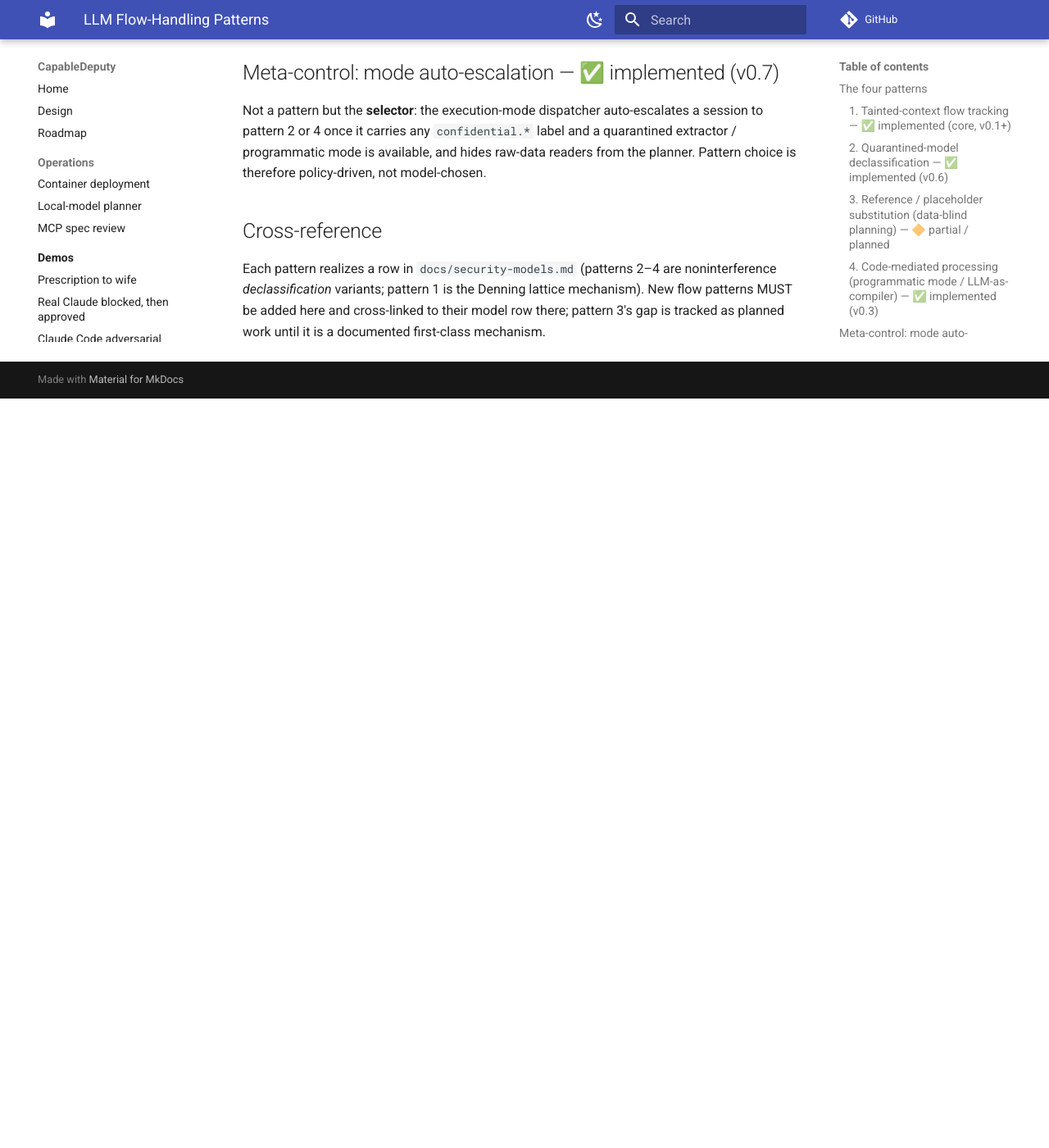
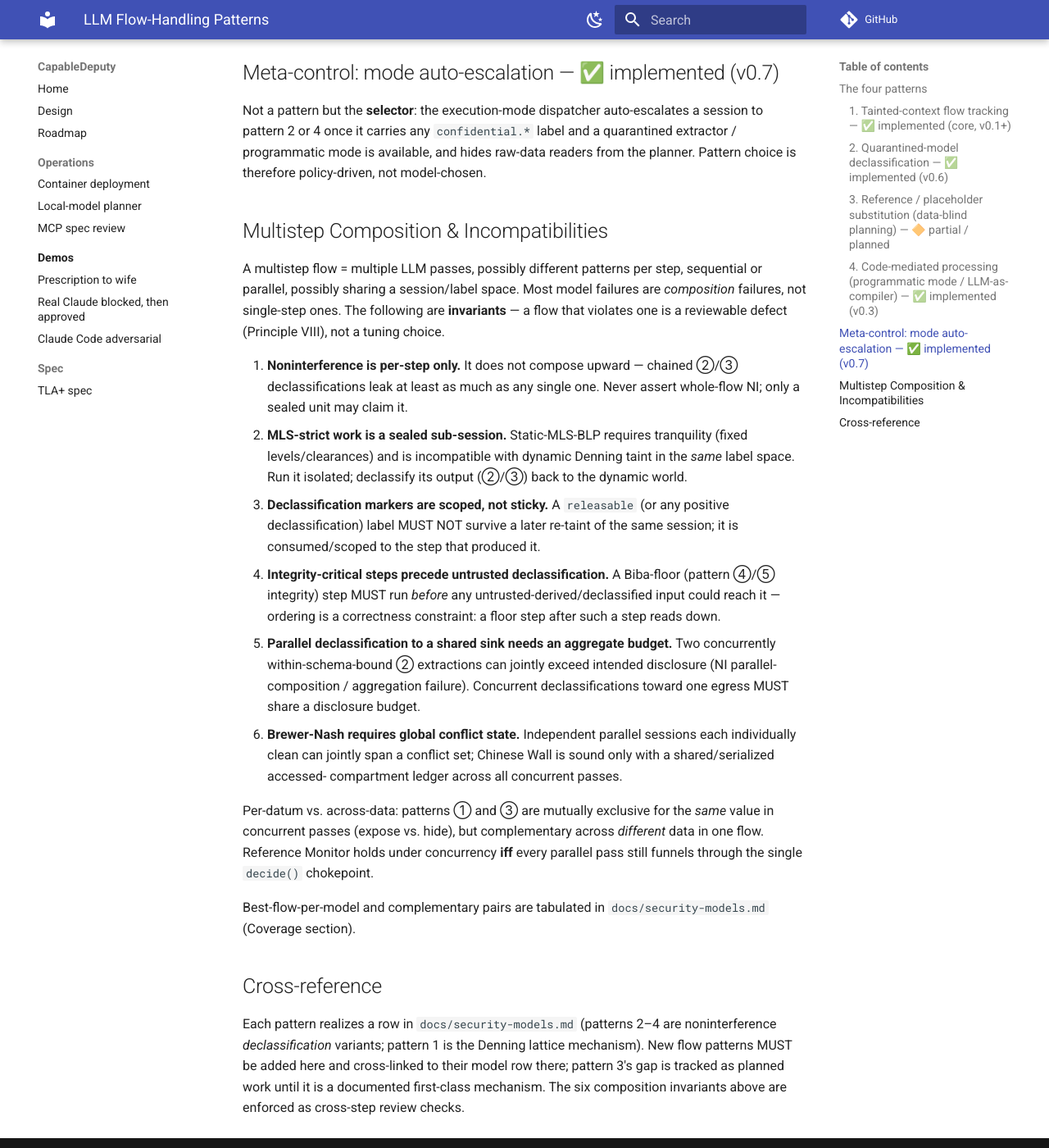
Before and after one commit to marctjones/capabledeputy, an MkDocs documentation site: the page built from docs/llm-flow-patterns.md, in a window 1280 px wide and 1400 px high, scrolled down 1967 px. Shown: the whole window at 82% size. Built offline with MkDocs 1.6.1 and Material for MkDocs 9.7.7, drawn with Linux system fonts in a browser that asks for light colours; comment, search, counter and statistics services are not loaded; before the commit the page ends 2453 px from its top, so only the background shows below that.

Commit message:
docs: multistep composition invariants + salvageable isolated modes
llm-flow-patterns.md: new "Multistep Composition & Incompatibilities"
section — 6 cross-step invariants (NI per-step only; MLS sealed
sub-session; declassification markers non-sticky; Biba-floor ordering;
parallel-declassification aggregate budget; Brewer-Nash global conflict
state) + per-datum ①/③ exclusivity + RM-under-concurrency.

security-models.md: "Salvageable as isolated modes" subsection —
per-step Biba (integrity-protected transaction), sealed MLS BLP,
certified-transaction CW as scoped candidate modes distinct from the
global Not-Pursued stance; whole-system NI / general HRU restated as
not salvageable. Principle VIII artifacts.

Co-Authored-By: Claude Opus 4.7 <noreply@anthropic.com>

```diff
--- a/docs/llm-flow-patterns.md
+++ b/docs/llm-flow-patterns.md
@@ -88,10 +88,53 @@ auto-escalates a session to pattern 2 or 4 once it carries any
 is available, and hides raw-data readers from the planner. Pattern
 choice is therefore policy-driven, not model-chosen.
 
+## Multistep Composition & Incompatibilities
+
+A multistep flow = multiple LLM passes, possibly different patterns per
+step, sequential or parallel, possibly sharing a session/label space.
+Most model failures are *composition* failures, not single-step ones.
+The following are **invariants** — a flow that violates one is a
+reviewable defect (Principle VIII), not a tuning choice.
+
+1. **Noninterference is per-step only.** It does not compose upward —
+   chained ②/③ declassifications leak at least as much as any single
+   one. Never assert whole-flow NI; only a sealed unit may claim it.
+2. **MLS-strict work is a sealed sub-session.** Static-MLS-BLP requires
+   tranquility (fixed levels/clearances) and is incompatible with
+   dynamic Denning taint in the *same* label space. Run it isolated;
+   declassify its output (②/③) back to the dynamic world.
+3. **Declassification markers are scoped, not sticky.** A `releasable`
+   (or any positive declassification) label MUST NOT survive a later
+   re-taint of the same session; it is consumed/scoped to the step
+   that produced it.
+4. **Integrity-critical steps precede untrusted declassification.** A
+   Biba-floor (pattern ④/⑤ integrity) step MUST run *before* any
+   untrusted-derived/declassified input could reach it — ordering is a
+   correctness constraint: a floor step after such a step reads down.
+5. **Parallel declassification to a shared sink needs an aggregate
+   budget.** Two concurrently within-schema-bound ② extractions can
+   jointly exceed intended disclosure (NI parallel-composition /
+   aggregation failure). Concurrent declassifications toward one egress
+   MUST share a disclosure budget.
+6. **Brewer-Nash requires global conflict state.** Independent parallel
+   sessions each individually clean can jointly span a conflict set;
+   Chinese Wall is sound only with a shared/serialized accessed-
+   compartment ledger across all concurrent passes.
+
+Per-datum vs. across-data: patterns ① and ③ are mutually exclusive for
+the *same* value in concurrent passes (expose vs. hide), but
+complementary across *different* data in one flow. Reference Monitor
+holds under concurrency **iff** every parallel pass still funnels
+through the single `decide()` chokepoint.
+
+Best-flow-per-model and complementary pairs are tabulated in
+`docs/security-models.md` (Coverage section).
+
 ## Cross-reference
 
 Each pattern realizes a row in `docs/security-models.md` (patterns 2–4
 are noninterference *declassification* variants; pattern 1 is the
 Denning lattice mechanism). New flow patterns MUST be added here and
 cross-linked to their model row there; pattern 3's gap is tracked as
-planned work until it is a documented first-class mechanism.
+planned work until it is a documented first-class mechanism. The six
+composition invariants above are enforced as cross-step review checks.
```
Also changed, not shown: docs/security-models.md (+27 -0 lines).
